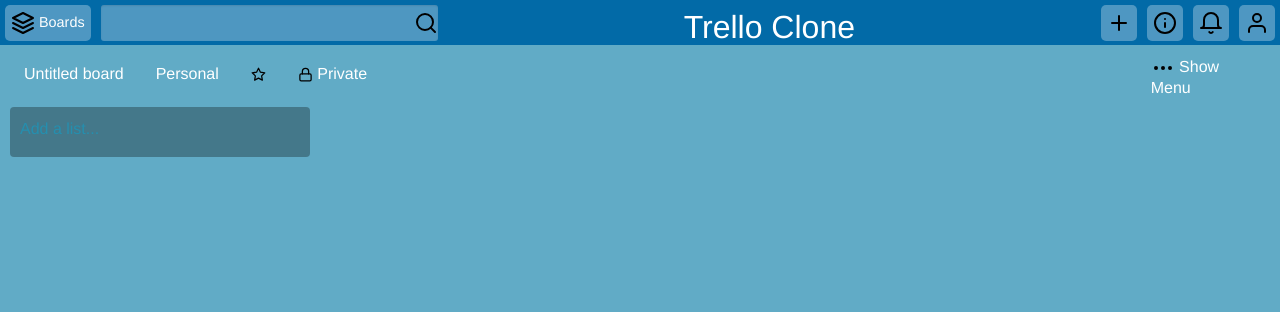
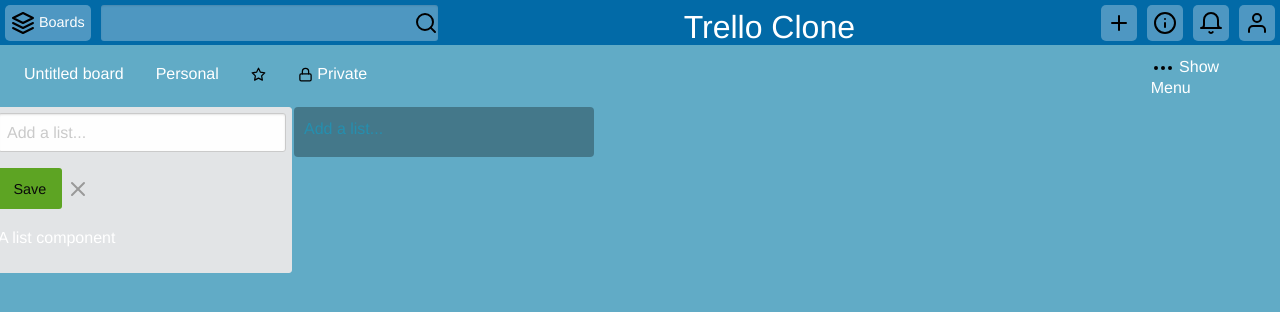
Before and after one commit to SnGrimes/Vue-Trello-clone, a website: page index.html in a window 1280 px wide. Both pictures are taken after a click on the link "Add a list...". Drawn offline with nearby package versions, Linux system fonts and the light colour scheme.

Commit message:
adding vue functionality - wrote event that will add lists to board

```diff
--- a/JS/script.js
+++ b/JS/script.js
@@ -1,10 +1,10 @@
 'use strict'
+
+
 
 var Card = {
     template: '<div>A card component</div>'
 }
-
-Vue.component('newList')
 
 Vue.component('list', {
     template: '#add-list-template',
@@ -13,9 +13,19 @@
     }
 })
 
+
+
 var app = new Vue ({
     el: '#app',
-    data: {
-        message: 'Vue is working!'
+    data: function() {
+        return {
+            lists: []
+        }
     }
-})
+    ,
+    methods: {
+        newList: function (event) {
+            this.lists.push('list');
+        }
+    }
+});
--- a/index.html
+++ b/index.html
@@ -41,15 +41,19 @@
                 </div>
             </div>
             <div id="boardBody" class="grid-x grid-margin-x">
-                <list></list>
-                <div class="new-list-button is-idle"><a href="#">Add a list...</a></div>
+                <ul class="grid-x grid-margin-x">
+                    <li v-for="list in lists" v-bind:is="list"></li>
+                </ul>
+                <div class="new-list-button is-idle"><a v-on:click="newList" href="#">Add a list...</a></div>
             </div>
         </div>
-        <script src="JS/script.js" async></script>
+        <script src="JS/vendor/jquery.js"></script>
+        <script src="https://cdn.jsdelivr.net/npm/vue"></script>
         <script src="JS/vendor/what-input.js"></script>
         <script src="JS/vendor/foundation.js"></script>
-        <script src="JS/vendor/jquery.js"></script>
-        <script src="https://cdn.jsdelivr.net/npm/vue"></script>
+        <script src="JS/script.js" async></script>
+
+
         <!-- List component template -->
         <script type="text/x-template" id="add-list-template">
         <div class="add-list">
```
